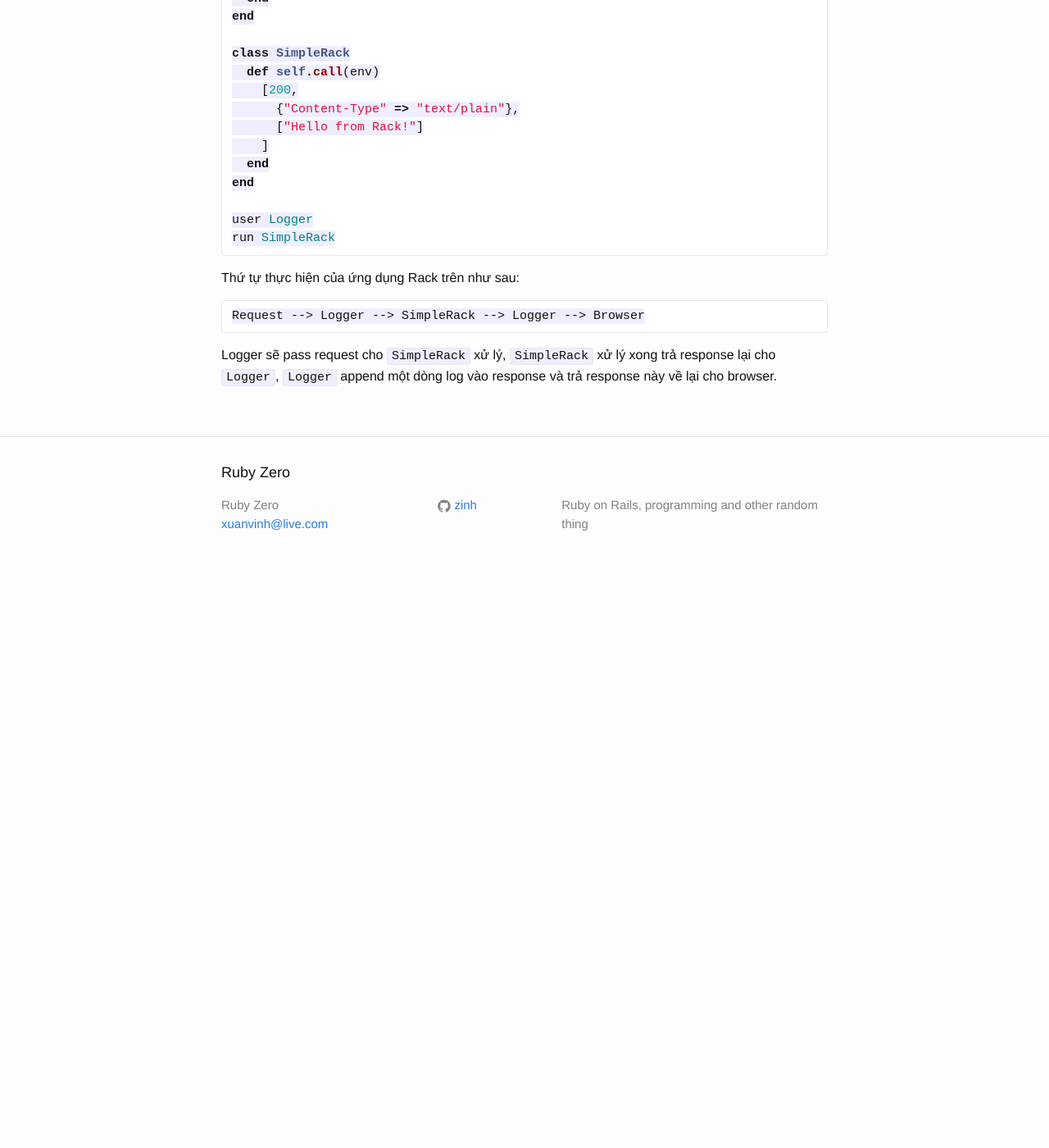
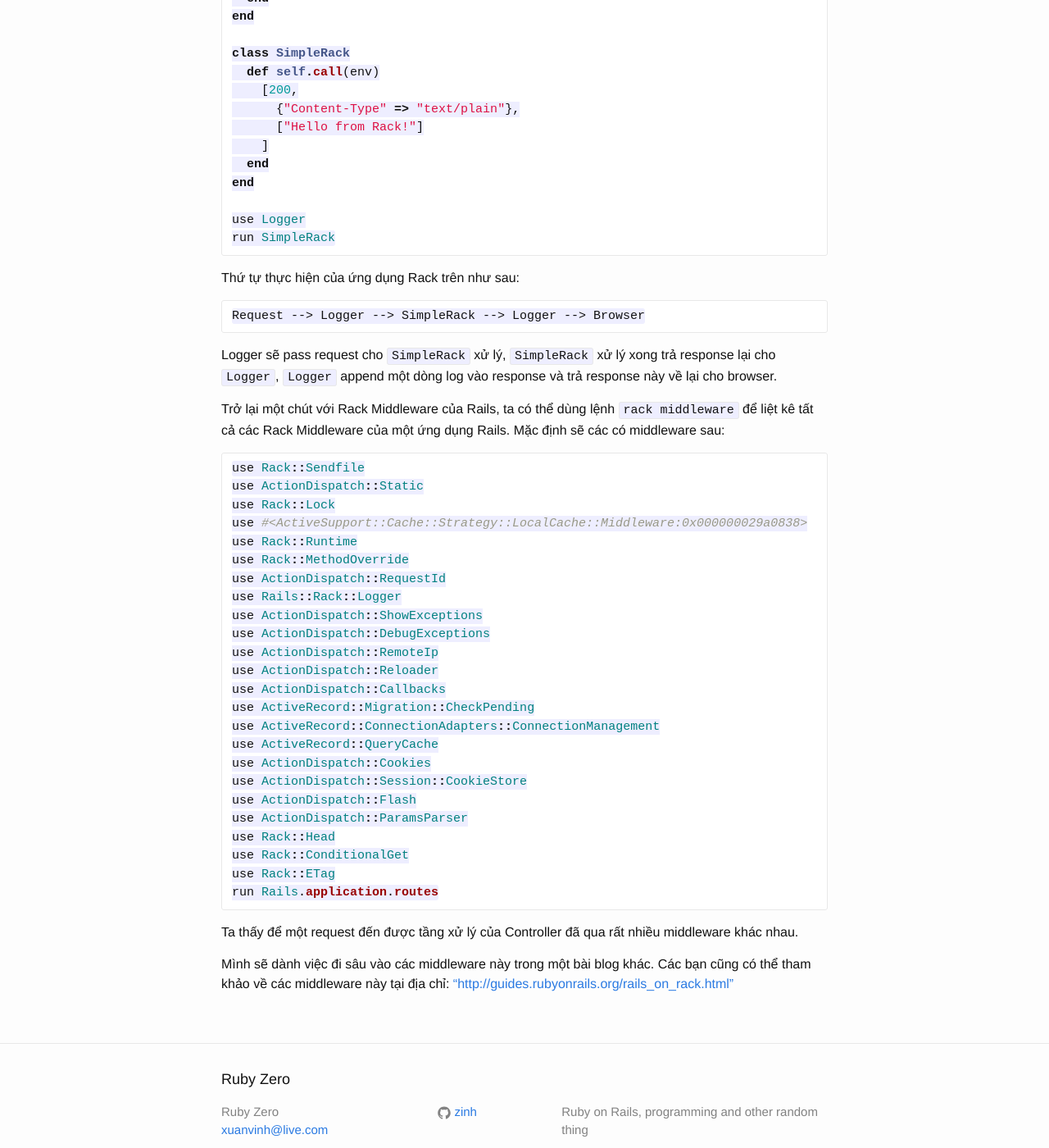
Before and after one commit to zinh/zinh.github.io, a Jekyll site: the page built from _posts/2014-10-02-gioi-thieu-ruby-rack.markdown, in a window 1280 px wide and 1400 px high, scrolled down 3898 px. Shown: the whole window at 82% size. Built offline with Jekyll 4.4.1, drawn with Linux system fonts in a browser that asks for light colours; before the commit the page ends 4608 px from its top, so only the background shows below that; some of the changed text lies outside the part shown.

Commit message:
Update 2014-10-02-gioi-thieu-ruby-rack.markdown

````diff
--- a/_posts/2014-10-02-gioi-thieu-ruby-rack.markdown
+++ b/_posts/2014-10-02-gioi-thieu-ruby-rack.markdown
@@ -169,7 +169,7 @@ class Logger
 
   def call(env)
     status, header, body = @app.call(env)
-    body.unshift("#{Time.now} Info: This is log of Logger middleware")
+    body.unshift("#{Time.now} Info: This is log of Logger middleware\n")
 
     [status, header, body]
   end
@@ -184,7 +184,7 @@ class SimpleRack
   end
 end
 
-user Logger
+use Logger
 run SimpleRack
 ```
 
@@ -195,3 +195,37 @@ Request --> Logger --> SimpleRack --> Logger --> Browser
 ```
 
 Logger sẽ pass request cho `SimpleRack` xử lý, `SimpleRack` xử lý xong trả response lại cho `Logger`, `Logger` append một dòng log vào response và trả response này về lại cho browser.
+
+Trở lại một chút với Rack Middleware của Rails, ta có thể dùng lệnh `rack middleware` để liệt kê tất cả các Rack Middleware  của một ứng dụng Rails. Mặc định sẽ các có middleware sau:
+
+```ruby
+use Rack::Sendfile
+use ActionDispatch::Static
+use Rack::Lock
+use #<ActiveSupport::Cache::Strategy::LocalCache::Middleware:0x000000029a0838>
+use Rack::Runtime
+use Rack::MethodOverride
+use ActionDispatch::RequestId
+use Rails::Rack::Logger
+use ActionDispatch::ShowExceptions
+use ActionDispatch::DebugExceptions
+use ActionDispatch::RemoteIp
+use ActionDispatch::Reloader
+use ActionDispatch::Callbacks
+use ActiveRecord::Migration::CheckPending
+use ActiveRecord::ConnectionAdapters::ConnectionManagement
+use ActiveRecord::QueryCache
+use ActionDispatch::Cookies
+use ActionDispatch::Session::CookieStore
+use ActionDispatch::Flash
+use ActionDispatch::ParamsParser
+use Rack::Head
+use Rack::ConditionalGet
+use Rack::ETag
+run Rails.application.routes
+```
+
+Ta thấy để một request đến được tầng xử lý của Controller đã qua rất nhiều middleware khác nhau.
+
+Mình sẽ dành việc đi sâu vào các middleware này trong một bài blog khác. Các bạn cũng có thể tham khảo
+về các middleware này tại địa chỉ: ["http://guides.rubyonrails.org/rails_on_rack.html"](http://guides.rubyonrails.org/rails_on_rack.html)
````
